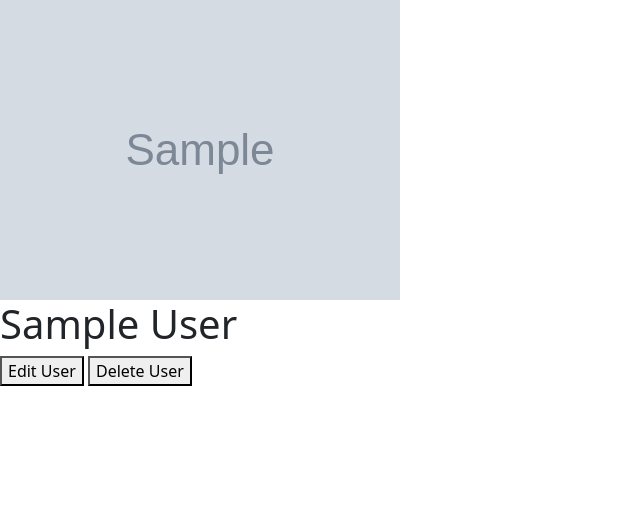
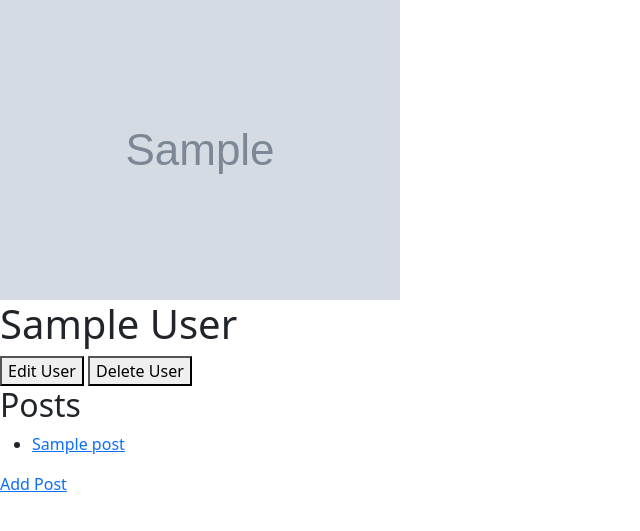
Before and after one commit to franklinkong981/Bloggit, a Flask app: page /users/1 in a window 1280 px wide. Shown: the top 531 px of the page, without its empty margins (0-640 px from the left). Run offline with Flask 3, Linux system fonts and the light colour scheme; tables that the repository leaves empty hold one stand-in row (values such as "Sample post"); grey boxes marked "Sample" are stand-in pictures.

Commit message:
Created list of posts for each user on user details page:

```diff
--- a/app.py
+++ b/app.py
@@ -55,10 +55,12 @@ def create_app(db_name, testing=False):
 
     @app.route('/users/<int:user_id>')
     def show_user_details(user_id):
-        """Shows detailed information about the user on their own page, including the user's profile picture and their full name.
-        Also contains buttons to edit the user information as well as delete the user from the database."""
+        """Shows detailed information about the user on their own page, including the user's profile picture and their full name, with
+        buttons to edit the user information as well as delete the user from the database. Also shows a list of their posts as links
+        to pages where users can see each post, and finally a button to add a new post."""
         user = User.query.get_or_404(user_id)
-        return render_template("user_details.html", user=user)
+        posts = Post.query.filter_by(user_id=user_id).order_by(Post.id.desc()).all()
+        return render_template("user_details.html", user=user, posts=posts)
 
     @app.route('/users/<int:user_id>/edit')
     def edit_user_form(user_id):
--- a/templates/user_details.html
+++ b/templates/user_details.html
@@ -9,4 +9,11 @@
         <button formaction="/users/{{ user.id }}/edit" formmethod="GET">Edit User</button>
         <button formaction="/users/{{ user.id }}/delete" formmethod="POST">Delete User</button>
     </form>
+    <h2>Posts</h2>
+    <ul>
+        {% for post in posts %}
+            <li><a href="/posts/{{post.id}}">{{post.title}}</a></li>
+        {% endfor %}
+    </ul>
+    <a href="/users/{{user.id}}/posts/new">Add Post</a>
 {% endblock %}
```
